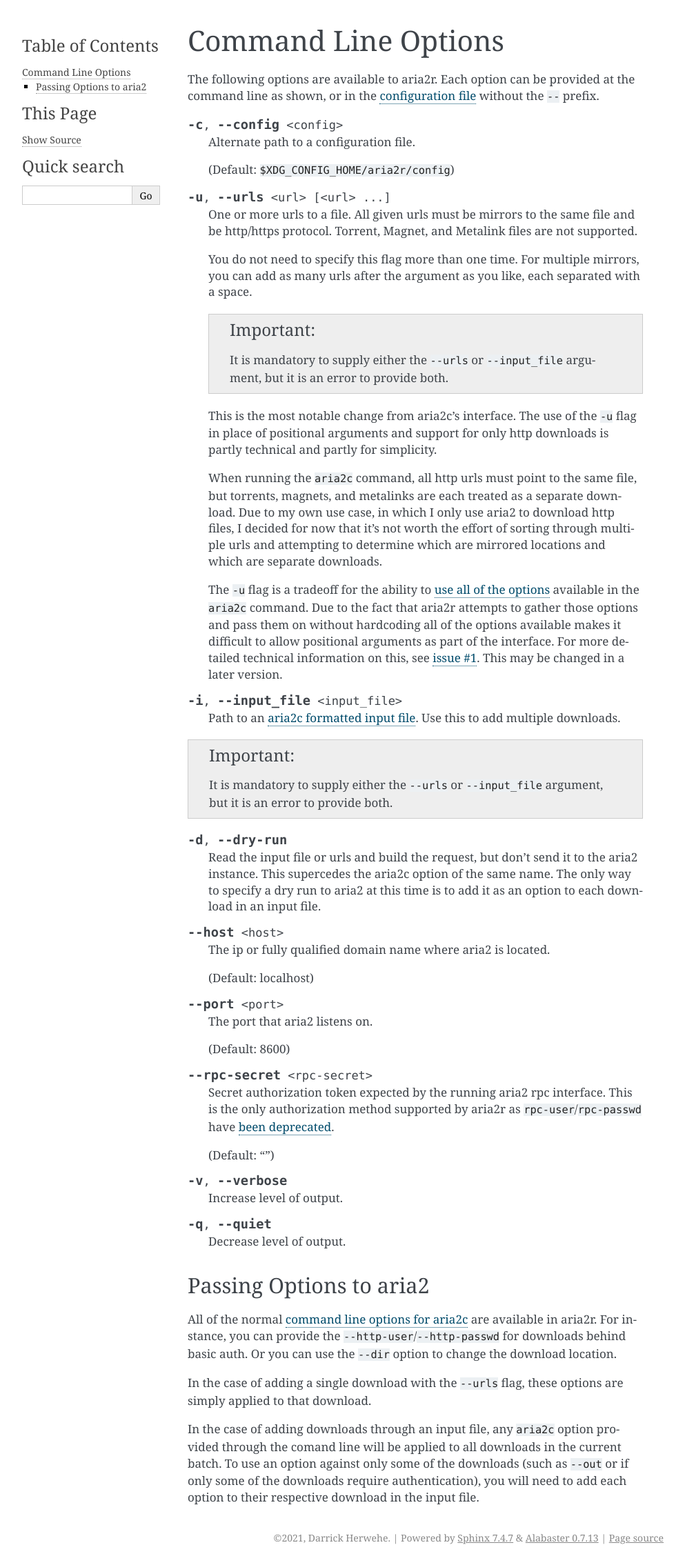
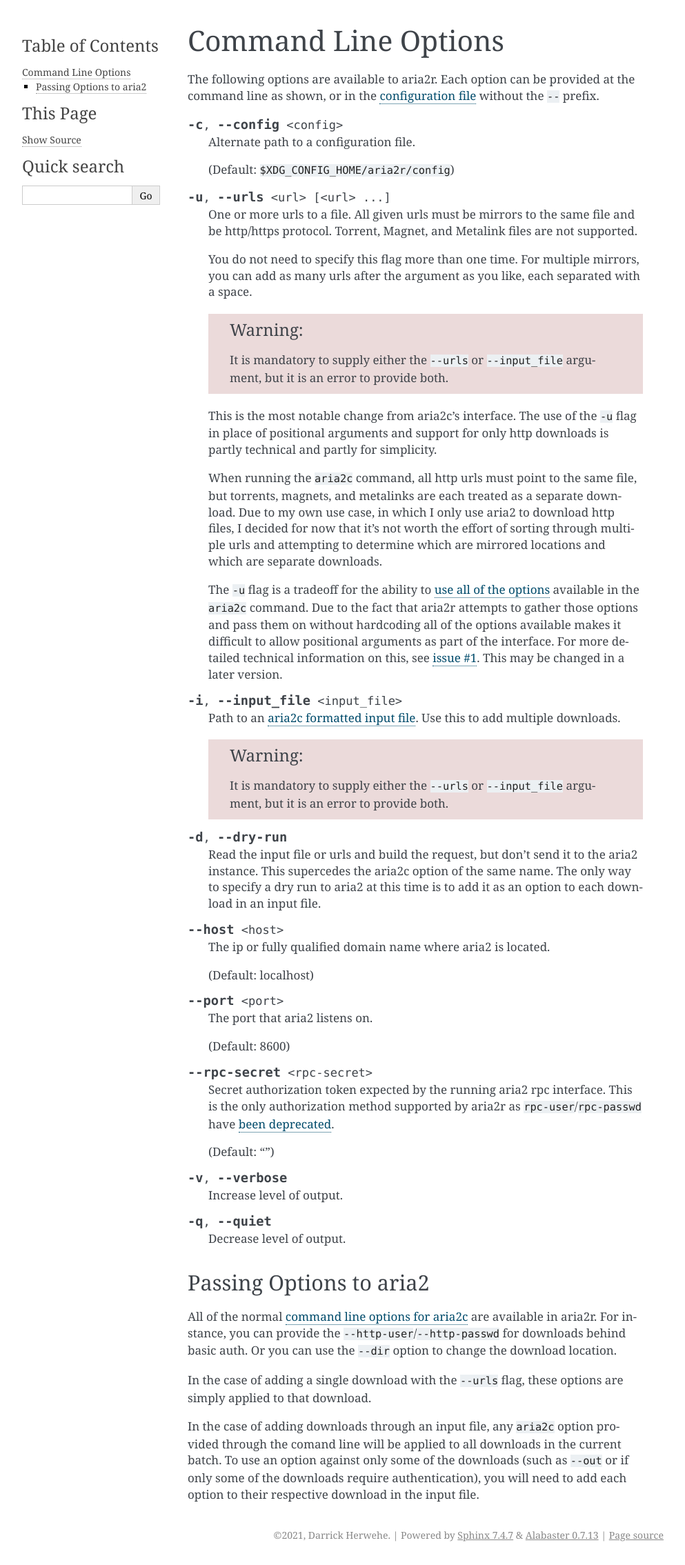
Before and after one commit to darricktheprogrammer/aria2r, a Sphinx documentation site: the page built from docs/options.md, in a window 1280 px wide. Shown: the whole page at 69% size, without its empty margins (148-1141 px from the left). Built offline with Sphinx 7.4.7, drawn with Linux system fonts in a browser that asks for light colours.

Commit message:
improve admonitions

```diff
--- a/docs/conf.py
+++ b/docs/conf.py
@@ -51,6 +51,8 @@
 
 html_theme_options = {
 	'description': 'Add downloads to a running aria2 instance',
+	'warn_bg': '#ebdada',
+	'warn_border': '#ebdada',
 }
 
 
--- a/docs/options.md
+++ b/docs/options.md
@@ -16,7 +16,7 @@
 
 You do not need to specify this flag more than one time. For multiple mirrors, you can add as many urls after the argument as you like, each separated with a space.
 
-:::{important}
+:::{warning}
 It is mandatory to supply either the `--urls` or `--input_file` argument, but it is an error to provide both.
 :::
 
@@ -28,14 +28,13 @@
 ::::
 
 
-:::{option} -i , --input_file <input_file>
+::::{option} -i , --input_file <input_file>
 
 Path to an [aria2c formatted input file][4]. Use this to add multiple downloads.
-:::
 
-:::{important}
+:::{warning}
 It is mandatory to supply either the `--urls` or `--input_file` argument, but it is an error to provide both.
-:::
+::::
 
 
 :::{option} -d, --dry-run
```
